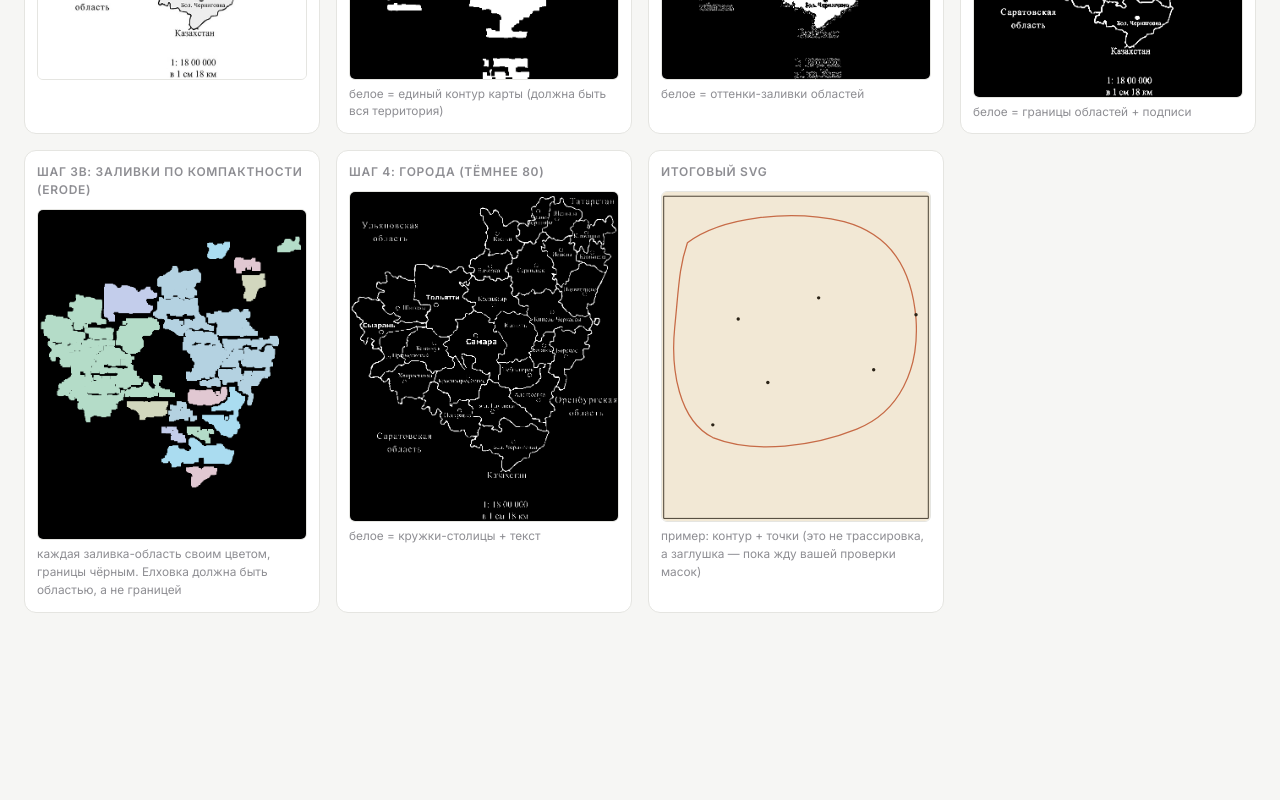
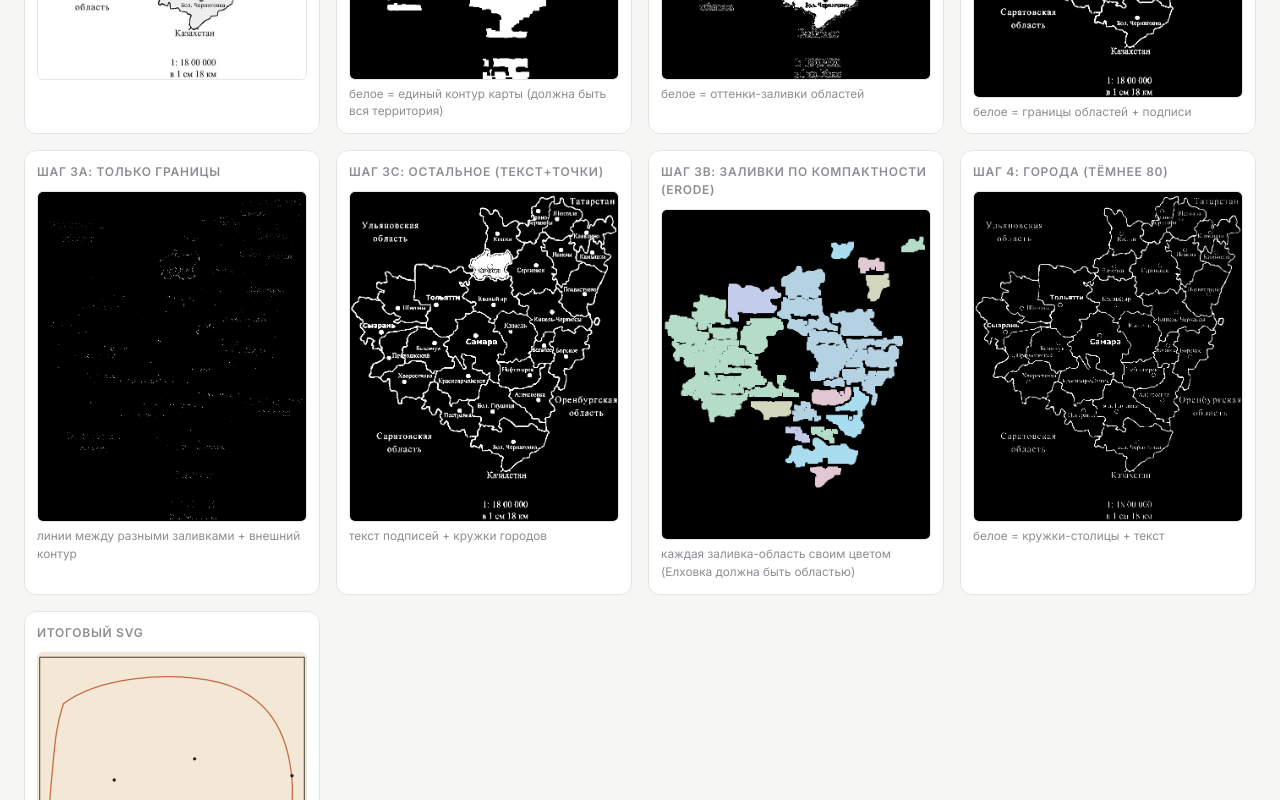
Before and after one commit to ivansvetlov/nasledniki, a plain HTML site: page prototype/trace-diagnostic.html in a window 1280 px wide. Shown: the part 393-1193 px from the top of the page. Before the commit the page ends 1030 px from the top, so only its background shows below. Drawn offline with Linux system fonts and the light colour scheme.

Commit message:
debug(map): split step3 into borders (diff-zone lines) vs text+cities (uniform zone)

```diff
--- a/prototype/trace-diagnostic.html
+++ b/prototype/trace-diagnostic.html
@@ -30,7 +30,9 @@
     <div class="panel"><h2>Шаг 1: территория (тёмнее 250)</h2><img src="diag-territory.png"><div style="font-size:.74rem;color:#8E8E93;margin-top:6px">белое = единый контур карты (должна быть вся территория)</div></div>
     <div class="panel"><h2>Шаг 2: заливки областей (180–250)</h2><img src="diag-fill.png"><div style="font-size:.74rem;color:#8E8E93;margin-top:6px">белое = оттенки-заливки областей</div></div>
     <div class="panel"><h2>Шаг 3: тёмные линии (границы &lt;200)</h2><img src="diag-lines.png"><div style="font-size:.74rem;color:#8E8E93;margin-top:6px">белое = границы областей + подписи</div></div>
-    <div class="panel"><h2>Шаг 3b: заливки по компактности (erode)</h2><img src="diag-zones-color.png"><div style="font-size:.74rem;color:#8E8E93;margin-top:6px">каждая заливка-область своим цветом, границы чёрным. Елховка должна быть областью, а не границей</div></div>
+    <div class="panel"><h2>Шаг 3a: ТОЛЬКО границы</h2><img src="diag-borders.png"><div style="font-size:.74rem;color:#8E8E93;margin-top:6px">линии между разными заливками + внешний контур</div></div>
+    <div class="panel"><h2>Шаг 3c: остальное (текст+точки)</h2><img src="diag-other.png"><div style="font-size:.74rem;color:#8E8E93;margin-top:6px">текст подписей + кружки городов</div></div>
+    <div class="panel"><h2>Шаг 3b: заливки по компактности (erode)</h2><img src="diag-zones-color.png"><div style="font-size:.74rem;color:#8E8E93;margin-top:6px">каждая заливка-область своим цветом (Елховка должна быть областью)</div></div>
     <div class="panel"><h2>Шаг 4: города (тёмнее 80)</h2><img src="diag-cities.png"><div style="font-size:.74rem;color:#8E8E93;margin-top:6px">белое = кружки-столицы + текст</div></div>
     <div class="panel"><h2>Итоговый SVG</h2>
       <svg xmlns="http://www.w3.org/2000/svg" width="633" height="777" viewBox="0 0 633 777">
```
Also changed, not shown: prototype/diag-borders.png (added), prototype/diag-other.png (added).
